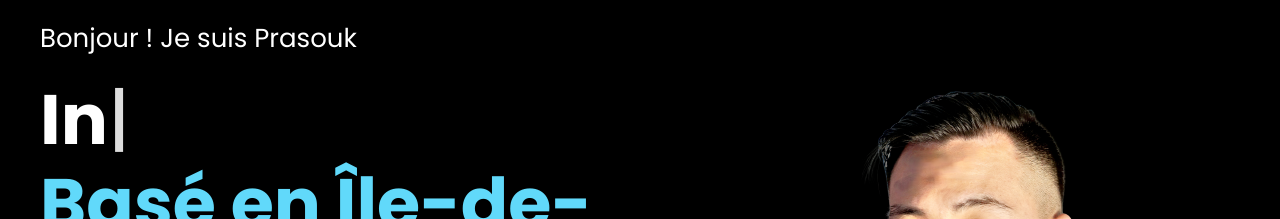
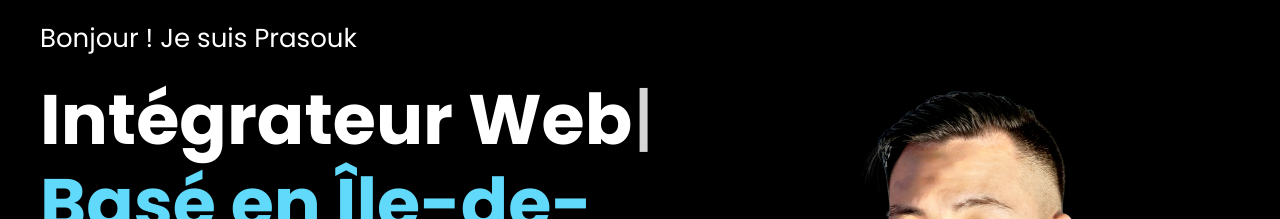
Before and after one commit to prasouk-ph/portfolio, a React (Create React App) app: page / in a window 1280 px wide. Shown: the part 140-359 px from the top of the page. Built offline with nearby package versions, Linux system fonts and the light colour scheme.

Commit message:
Improve profession animation delay

```diff
--- a/src/components/slider/SliderDarkAnimation.jsx
+++ b/src/components/slider/SliderDarkAnimation.jsx
@@ -43,9 +43,9 @@ const SliderDarkAnimation = () => {
               <span className="typer-toper">
                 <ReactTyped
                   loop
-                  typeSpeed={150}
+                  typeSpeed={80}
                   backSpeed={60}
-                  strings={["Développeur Front", "Intégrateur"]}
+                  strings={["Développeur Front", "Intégrateur Web"]}
                   smartBackspace
                   shuffle={false}
                   backDelay={1000}
```
